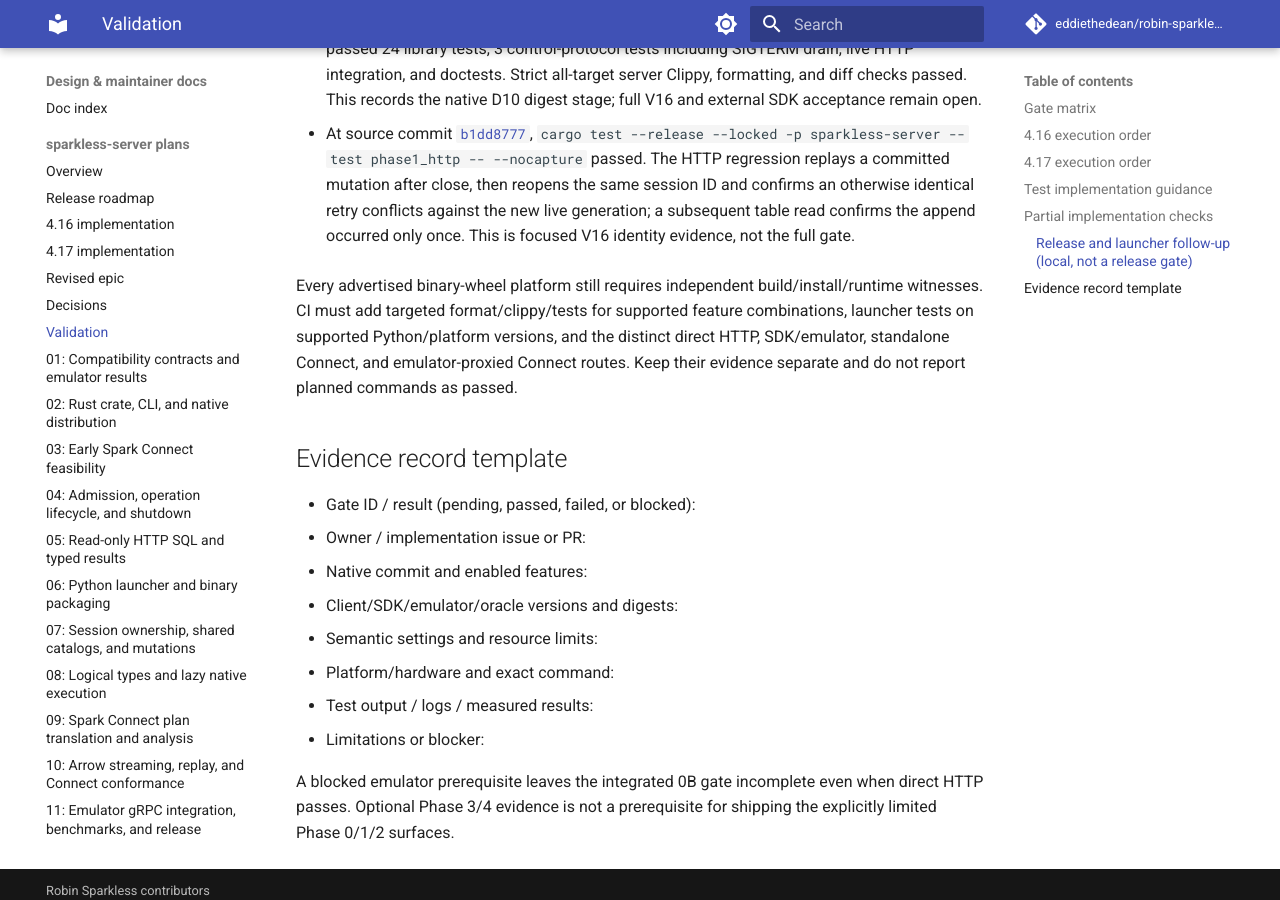
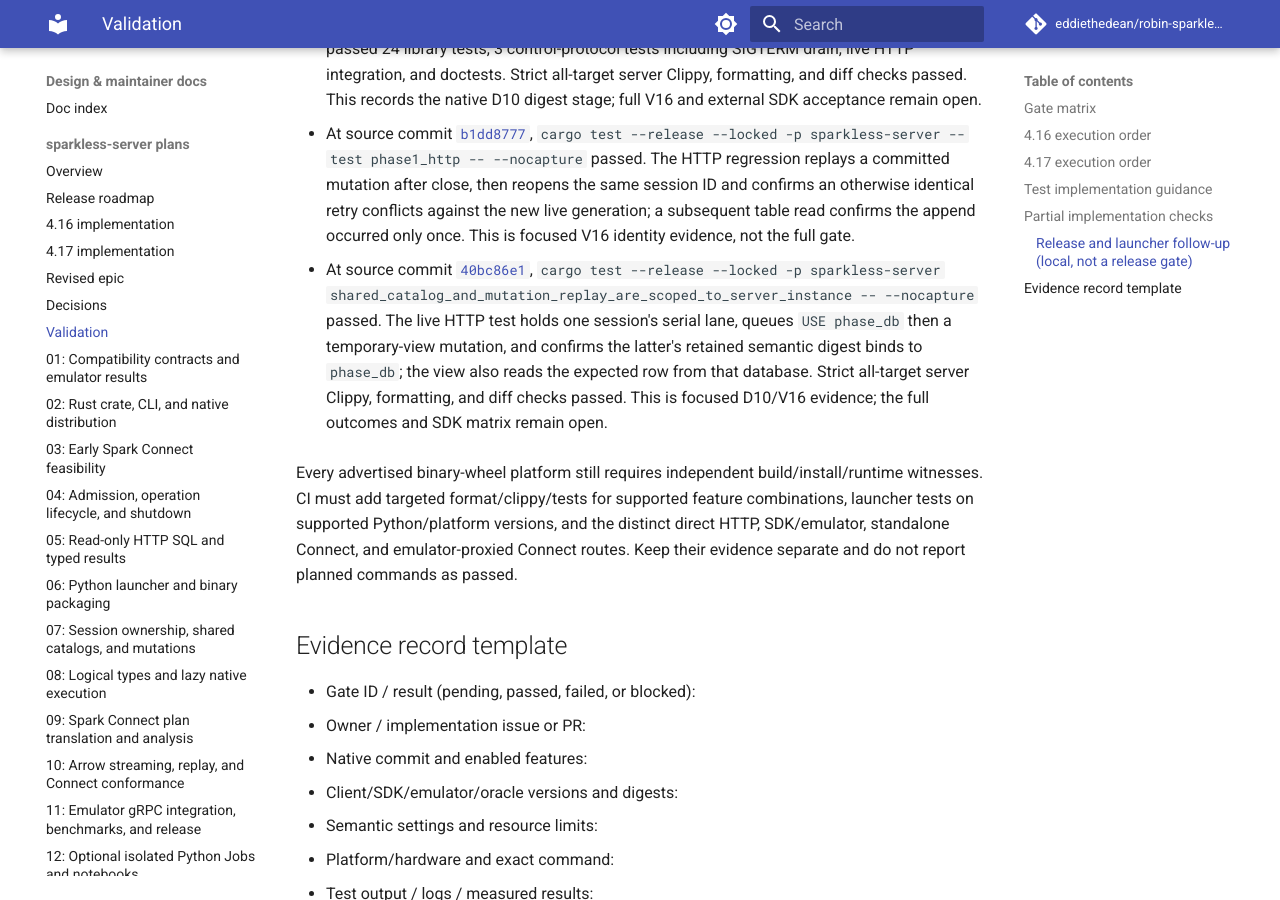
Before and after one commit to eddiethedean/robin-sparkless, an MkDocs documentation site: the page built from docs/plans/sparkless-server/VALIDATION.md, in a window 1280 px wide and 900 px high, scrolled down 21205 px. Built offline with MkDocs 1.6.1 and Material for MkDocs 9.7.7, drawn with Linux system fonts in a browser that asks for light colours; comment, search, counter and statistics services are not loaded.

Commit message:
Record queued session context fingerprint evidence

```diff
--- a/docs/plans/sparkless-server/VALIDATION.md
+++ b/docs/plans/sparkless-server/VALIDATION.md
@@ -172,6 +172,8 @@
 
 - At source commit [`b1dd8777`](https://github.com/eddiethedean/robin-sparkless/commit/b1dd8777), `cargo test --release --locked -p sparkless-server --test phase1_http -- --nocapture` passed. The HTTP regression replays a committed mutation after close, then reopens the same session ID and confirms an otherwise identical retry conflicts against the new live generation; a subsequent table read confirms the append occurred only once. This is focused V16 identity evidence, not the full gate.
 
+- At source commit [`40bc86e1`](https://github.com/eddiethedean/robin-sparkless/commit/40bc86e1), `cargo test --release --locked -p sparkless-server shared_catalog_and_mutation_replay_are_scoped_to_server_instance -- --nocapture` passed. The live HTTP test holds one session's serial lane, queues `USE phase_db` then a temporary-view mutation, and confirms the latter's retained semantic digest binds to `phase_db`; the view also reads the expected row from that database. Strict all-target server Clippy, formatting, and diff checks passed. This is focused D10/V16 evidence; the full outcomes and SDK matrix remain open.
+
 Every advertised binary-wheel platform still requires independent build/install/runtime witnesses. CI must add targeted format/clippy/tests for supported feature combinations, launcher tests on supported Python/platform versions, and the distinct direct HTTP, SDK/emulator, standalone Connect, and emulator-proxied Connect routes. Keep their evidence separate and do not report planned commands as passed.
 
 ## Evidence record template
```
